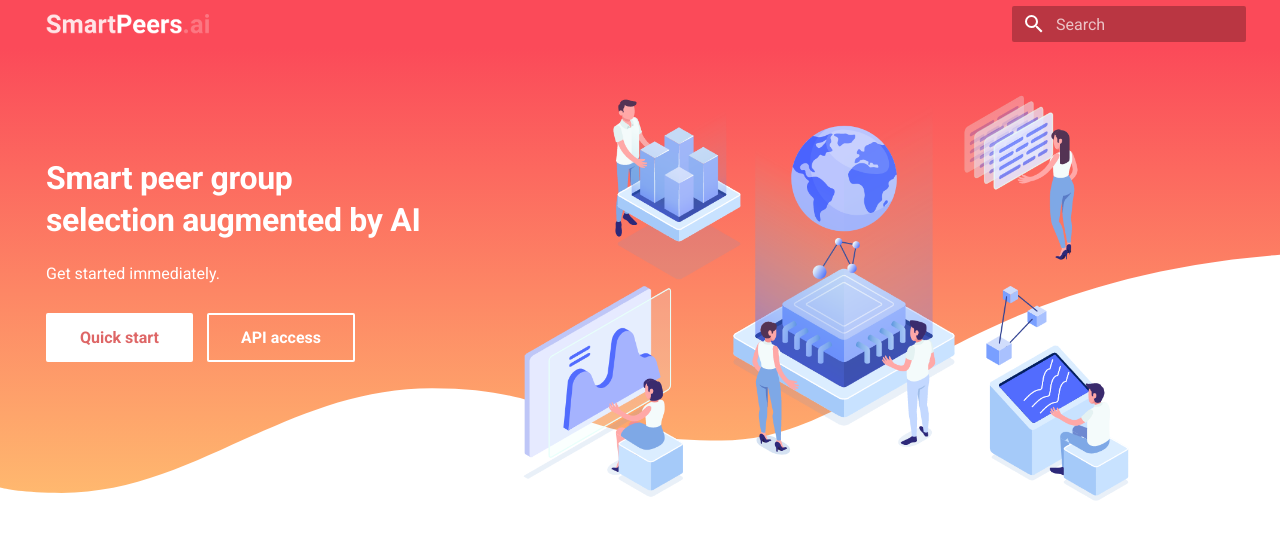
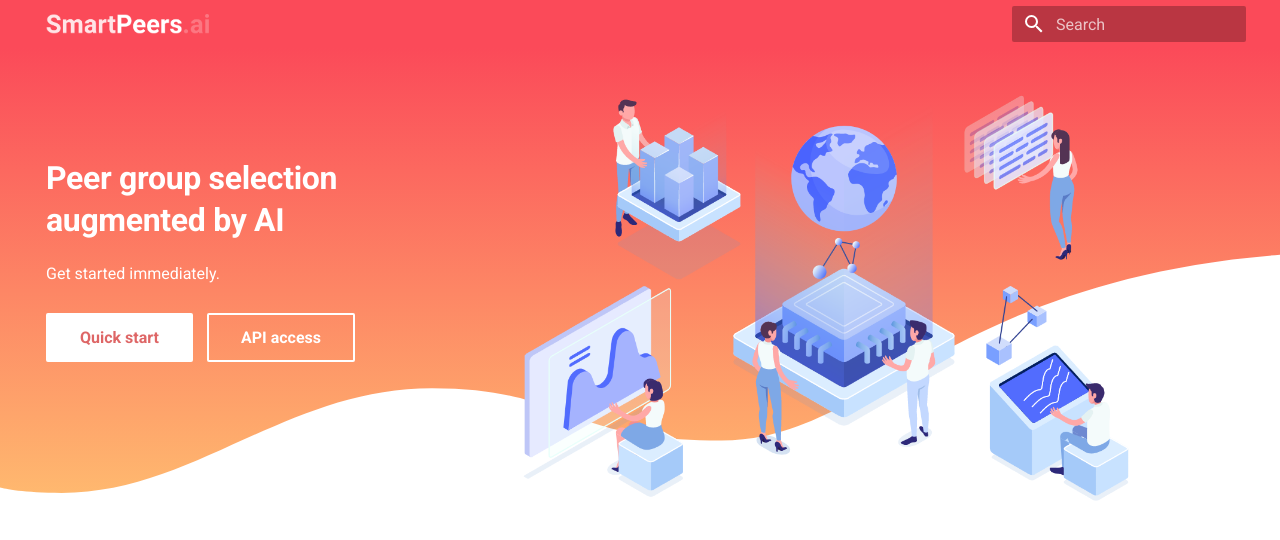
Before and after one commit to pax1a/smartpeers-web, an MkDocs documentation site: the page built from docs/index.md, in a window 1280 px wide. Shown: the top 540 px of the page. Built offline with MkDocs 1.6.1 and Material for MkDocs 9.7.7, drawn with Linux system fonts in a browser that asks for light colours.

Commit message:
Update home.html

```diff
--- a/overrides/home.html
+++ b/overrides/home.html
@@ -107,7 +107,7 @@
         <img src="./img/illustration.png" alt="" width="1659" height="1200" draggable="false">
       </div>
       <div class="tx-hero__content">
-        <h1>Smart peer group selection augmented by AI</h1>
+        <h1>Peer group selection augmented by AI</h1>
         <p>Get started immediately.</p>
         <a href="{{ 'getting-started/' | url }}" title="Quick start"
           class="md-button md-button--primary">
```
